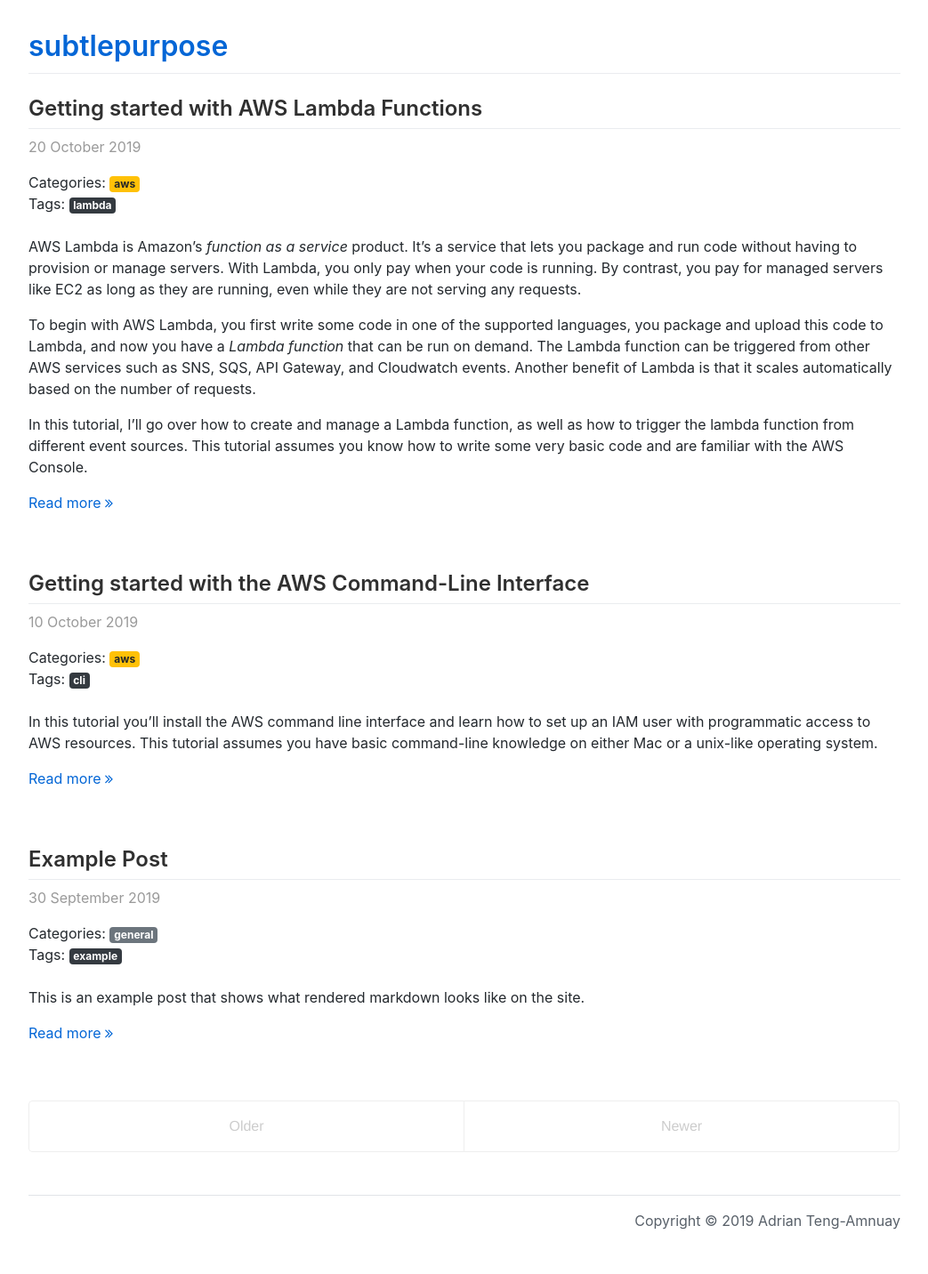
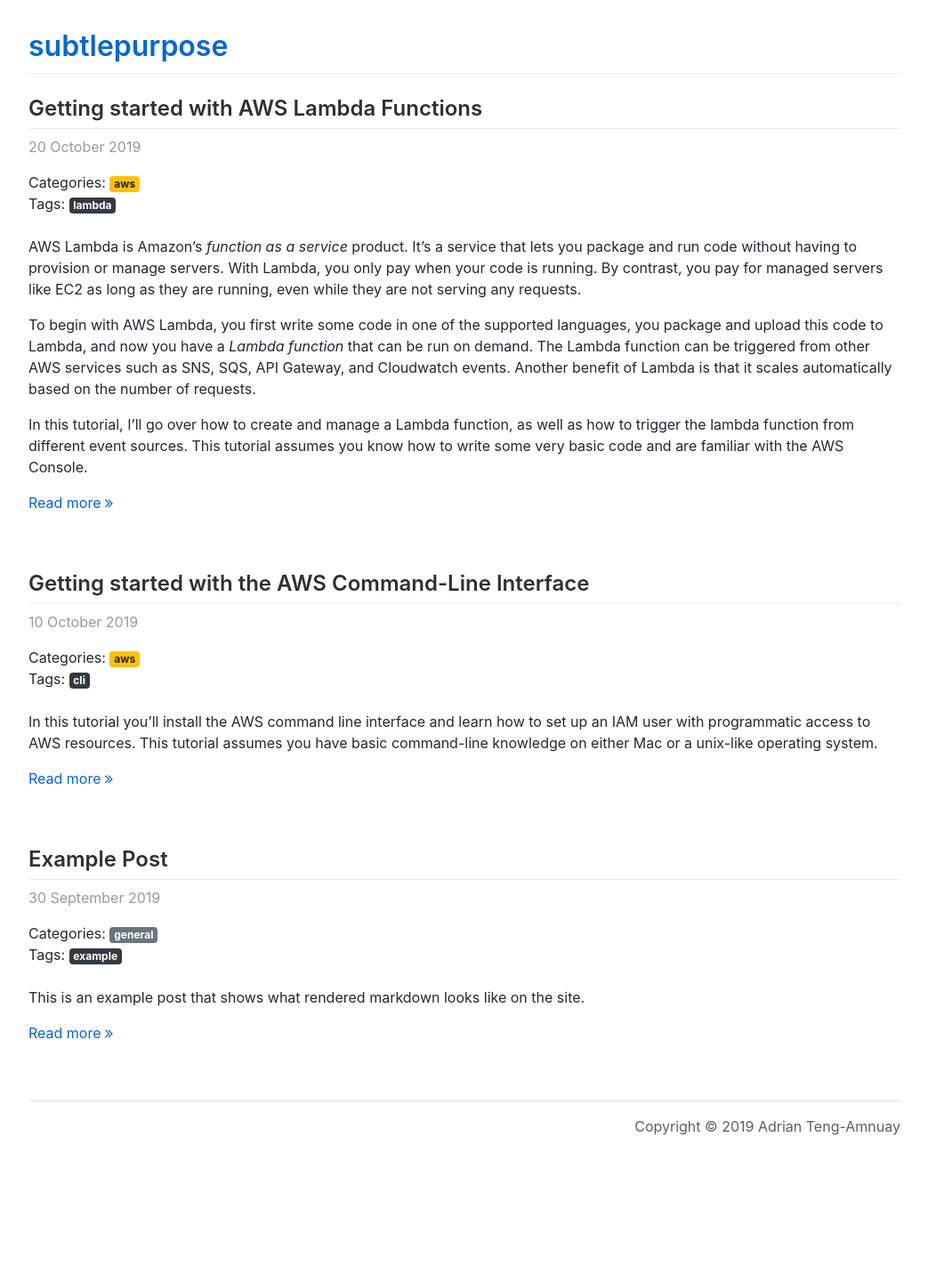
Before and after one commit to Porkbutts/tech.adriant.io, a Jekyll site: the page built from index.html, in a window 1280 px wide. Shown: the whole page at 89% size, without its empty margins (118-1161 px from the left). Built offline with Jekyll 4.4.1, drawn with Linux system fonts in a browser that asks for light colours; nearby versions of some CDN libraries; the list of posts is cut into pages by our own code; comment, search, counter and statistics services are not loaded; after the commit the page ends 1326 px from its top, so only the background shows below that.

Commit message:
Cant use jekyll-paginate-v2. Take this guys version: https://gist.github.com/Stanko/4e379a72715fc596c1cc and use bootstrap pagination for the CSS

```diff
--- a/assets/css/style.scss
+++ b/assets/css/style.scss
@@ -58,55 +58,3 @@
 .related-posts li a:hover small {
   color: inherit;
 }
-
-
-/*
- * Pagination
- *
- * Super lightweight (HTML-wise) blog pagination. `span`s are provide for when
- * there are no more previous or next posts to show.
- */
-
-.pagination {
-  overflow: hidden; /* clearfix */
-  margin-left: -1rem;
-  margin-right: -1rem;
-  font-family: "PT Sans", Helvetica, Arial, sans-serif;
-  color: #ccc;
-  text-align: center;
-}
-
-/* Pagination items can be `span`s or `a`s */
-.pagination-item {
-  display: block;
-  padding: 1rem;
-  border: 1px solid #eee;
-}
-.pagination-item:first-child {
-  margin-bottom: -1px;
-}
-
-/* Only provide a hover state for linked pagination items */
-a.pagination-item:hover {
-  background-color: #f5f5f5;
-}
-
-@media (min-width: 30em) {
-  .pagination {
-    margin: 3rem 0;
-  }
-  .pagination-item {
-    float: left;
-    width: 50%;
-  }
-  .pagination-item:first-child {
-    margin-bottom: 0;
-    border-top-left-radius:    4px;
-    border-bottom-left-radius: 4px;
-  }
-  .pagination-item:last-child {
-    margin-left: -1px;
-    border-top-right-radius:    4px;
-    border-bottom-right-radius: 4px;
-  }
-}
--- a/index.html
+++ b/index.html
@@ -15,19 +15,65 @@
   {% endfor %}
 </div>
 
-<div class="pagination">
+{% if paginator.total_pages > 1 %}
+
+  {% assign start = paginator.page | minus: 2 %}
+  {% assign end = paginator.page | plus: 2 %}
+
+  {% if start < 1 %}
+    {% assign start = 1 %}
+    {% assign end = start | plus: 4 %}
+  {% elsif end > paginator.total_pages %}
+    {% assign start = paginator.total_pages | minus: 4 %}
+    {% assign end = paginator.total_pages %}
+  {% endif %}
+
+  {% if start < 1 %}
+    {% assign start = 1 %}
+  {% endif %}
+
+  {% if end > paginator.total_pages %}
+    {% assign end = paginator.total_pages %}
+  {% endif %}
+
+  {% assign previous_button = '<i class="fa fa-angle-double-left"></i>' %}
+  {% assign next_button = '<i class="fa fa-angle-double-right"></i>' %}
+
+<div class="pagination-wrapper">
+  <ul class="pagination justify-content-center">
+    {% comment %}Hack: first list element is getting weird margin so add a hidden no-op one.{% endcomment %}
+    <li class="page-item" style="display: none;"></li>
+  {% if paginator.previous_page %}
+    <li class="page-item"><a class="page-link" href="{{ paginator.previous_page_path | prepend: site.baseurl | replace: '//', '/' }}">{{ previous_button }}</a></li>
+  {% else %}
+    <li class="page-item disabled"><span class="page-link">{{ previous_button }}</span></li>
+  {% endif %}
+
+  {% if start > 1 %}
+    <li class="page-item"><a class="page-link" href="{{ site.baseurl }}/">1</a></li>
+    <li class="page-item disabled"><span class="page-link">&middot;&middot;&middot;</span></li>
+  {% endif %}
+
+  {% for page in (start..end) %}
+    {% if page == paginator.page %}
+    <li class="page-item active"><a class="page-link" href="#">{{ page }} <span class="sr-only">(current)</span></a></li>
+    {% elsif page == 1 %}
+    <li class="page-item"><a class="page-link" href="{{ site.baseurl }}/">{{ page }}</a></li>
+    {% else %}
+    <li class="page-item"><a class="page-link" href="{{ site.baseurl }}/page{{ page }}">{{ page }}</a></li>
+    {% endif %}
+  {% endfor %}
+
+  {% if end < paginator.total_pages %}
+    <li class="page-item disabled"><span class="page-link">&middot;&middot;&middot;</span></li>
+    <li class="page-item"><a class="page-link" href="{{ site.baseurl }}/page{{ paginator.total_pages }}">{{ paginator.total_pages }}</a></li>
+  {% endif %}
+
   {% if paginator.next_page %}
-    <a class="pagination-item older" href="{{ "/page" | relative_url }}{{paginator.next_page}}">Older</a>
+    <li class="page-item"><a class="page-link" href="{{ paginator.next_page_path | prepend: site.baseurl | replace: '//', '/' }}">{{ next_button }}</a></li>
   {% else %}
-    <span class="pagination-item older">Older</span>
+    <li class="page-item disabled"><span class="page-link">{{ next_button }}</span></li>
   {% endif %}
-  {% if paginator.previous_page %}
-    {% if paginator.page == 2 %}
-      <a class="pagination-item newer" href="{{ "/" | absolute_url }}">Newer</a>
-    {% else %}
-      <a class="pagination-item newer" href="{{ "/page" | relative_url }}{{paginator.previous_page}}">Newer</a>
-    {% endif %}
-  {% else %}
-    <span class="pagination-item newer">Newer</span>
-  {% endif %}
+  </ul>
 </div>
+{% endif %}
```
